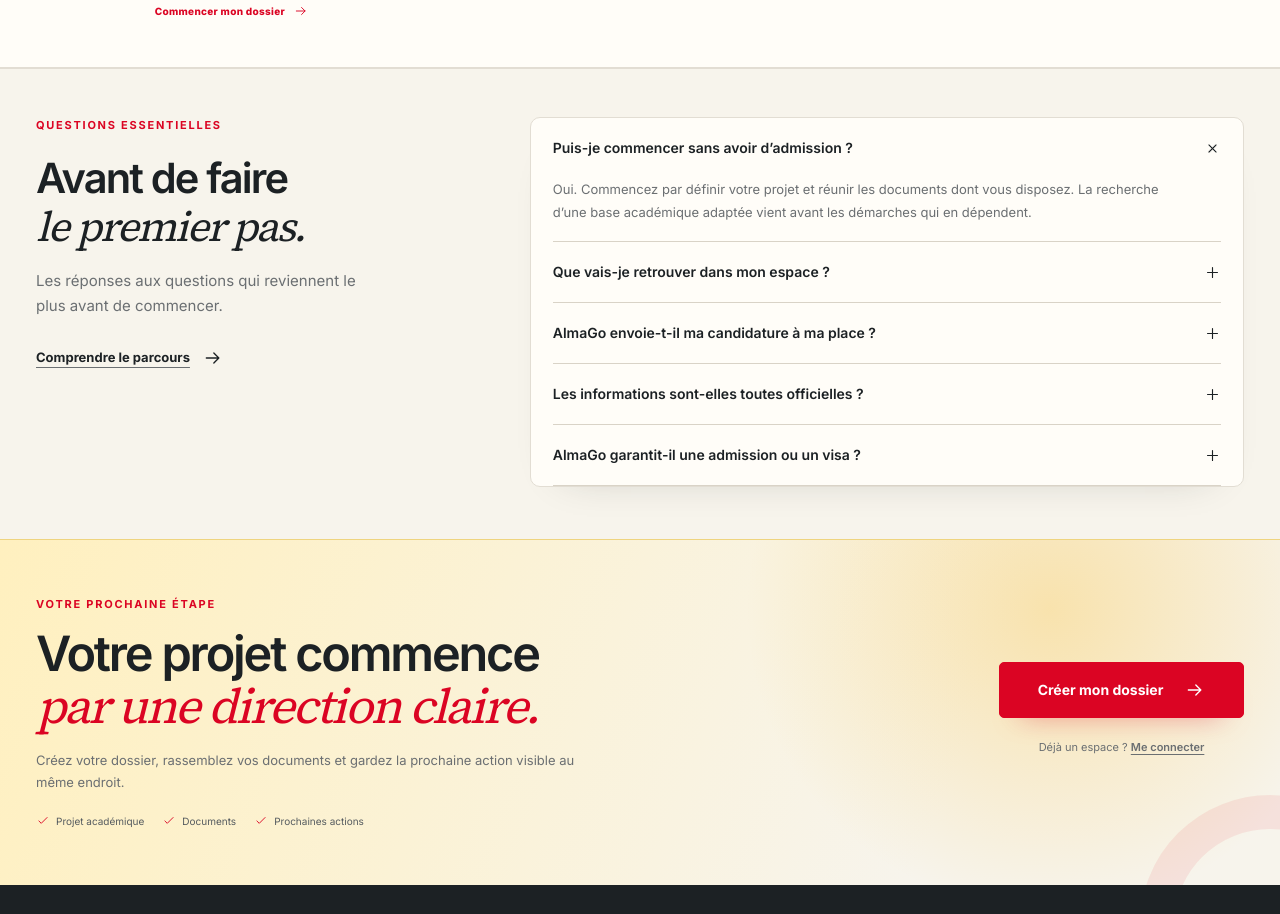
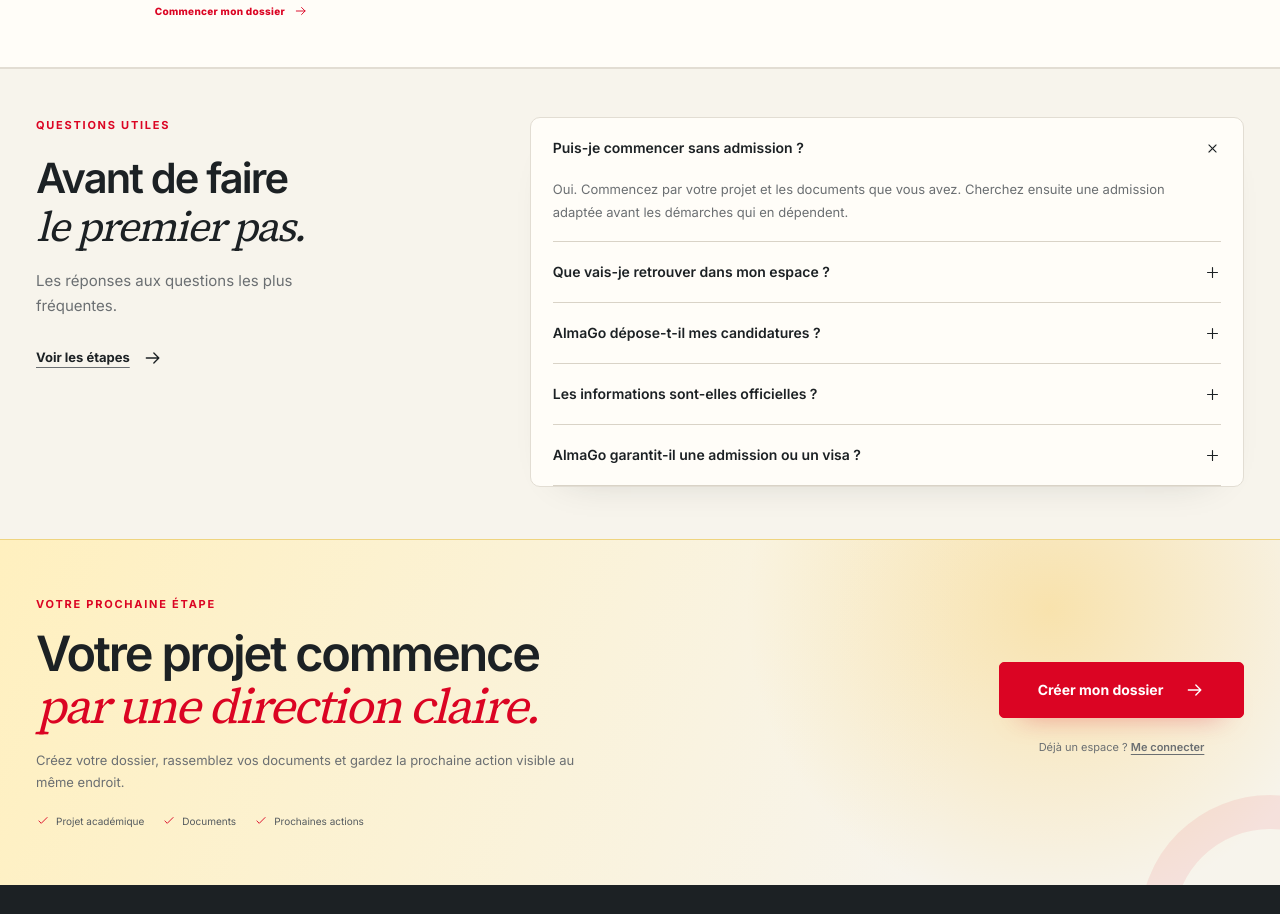
Before and after one commit to almago-platform/AlmaGo, a Next.js app: page / in a window 1280 px wide. Shown: the part 2744-3658 px from the top of the page. Built offline with nearby package versions, Linux system fonts and the light colour scheme.

Commit message:
content: simplify public homepage copy

```diff
--- a/src/components/public/HomeFaqSection.tsx
+++ b/src/components/public/HomeFaqSection.tsx
@@ -3,24 +3,24 @@ import s from "./Homepage.module.css";
 
 const faqs = [
   [
-    "Puis-je commencer sans avoir d’admission ?",
-    "Oui. Commencez par définir votre projet et réunir les documents dont vous disposez. La recherche d’une base académique adaptée vient avant les démarches qui en dépendent.",
+    "Puis-je commencer sans admission ?",
+    "Oui. Commencez par votre projet et les documents que vous avez. Cherchez ensuite une admission adaptée avant les démarches qui en dépendent.",
   ],
   [
     "Que vais-je retrouver dans mon espace ?",
-    "Votre profil, vos documents, les pistes de programmes et vos candidatures. Le dossier relie aussi la préparation linguistique, le financement, l’assurance et les prochaines démarches selon votre situation.",
+    "Votre projet, vos documents, vos programmes, vos candidatures et vos prochaines étapes.",
   ],
   [
-    "AlmaGo envoie-t-il ma candidature à ma place ?",
-    "L’espace vous aide à préparer et suivre vos candidatures. Leur envoi officiel reste à effectuer selon le canal demandé par l’établissement : candidature directe, uni-assist ou autre procédure indiquée.",
+    "AlmaGo dépose-t-il mes candidatures ?",
+    "Non. AlmaGo vous aide à préparer et suivre vos candidatures. Vous les envoyez par le canal demandé par l’université, par exemple directement ou via uni-assist.",
   ],
   [
-    "Les informations sont-elles toutes officielles ?",
-    "Non. AlmaGo distingue les informations de votre dossier des sources externes. Une fiche vérifiée conserve sa source et sa date de contrôle ; les informations anciennes doivent être revalidées. La source officielle reste la référence.",
+    "Les informations sont-elles officielles ?",
+    "AlmaGo indique la source et la date de contrôle quand elles sont disponibles. Vérifiez toujours la source officielle avant une démarche.",
   ],
   [
     "AlmaGo garantit-il une admission ou un visa ?",
-    "Non. AlmaGo vous aide à organiser votre préparation, sans garantir de résultat. Les décisions appartiennent aux universités, ambassades et autorités compétentes.",
+    "Non. AlmaGo organise votre préparation. Les universités, ambassades et autorités prennent les décisions.",
   ],
 ] as const;
 
@@ -33,17 +33,17 @@ export function HomeFaqSection() {
     >
       <div className={`${s.container} ${s.faqGrid}`}>
         <div className={s.faqIntro}>
-          <p className={s.eyebrow}>Questions essentielles</p>
+          <p className={s.eyebrow}>Questions utiles</p>
           <h2 id="faq-title" className={s.sectionTitle}>
             Avant de faire
             <br />
             <em>le premier pas.</em>
           </h2>
           <p className={s.lead}>
-            Les réponses aux questions qui reviennent le plus avant de commencer.
+            Les réponses aux questions les plus fréquentes.
           </p>
           <a className={s.textLink} href="#parcours">
-            Comprendre le parcours
+            Voir les étapes
             <HomeIcon name="arrow" />
           </a>
         </div>
```
